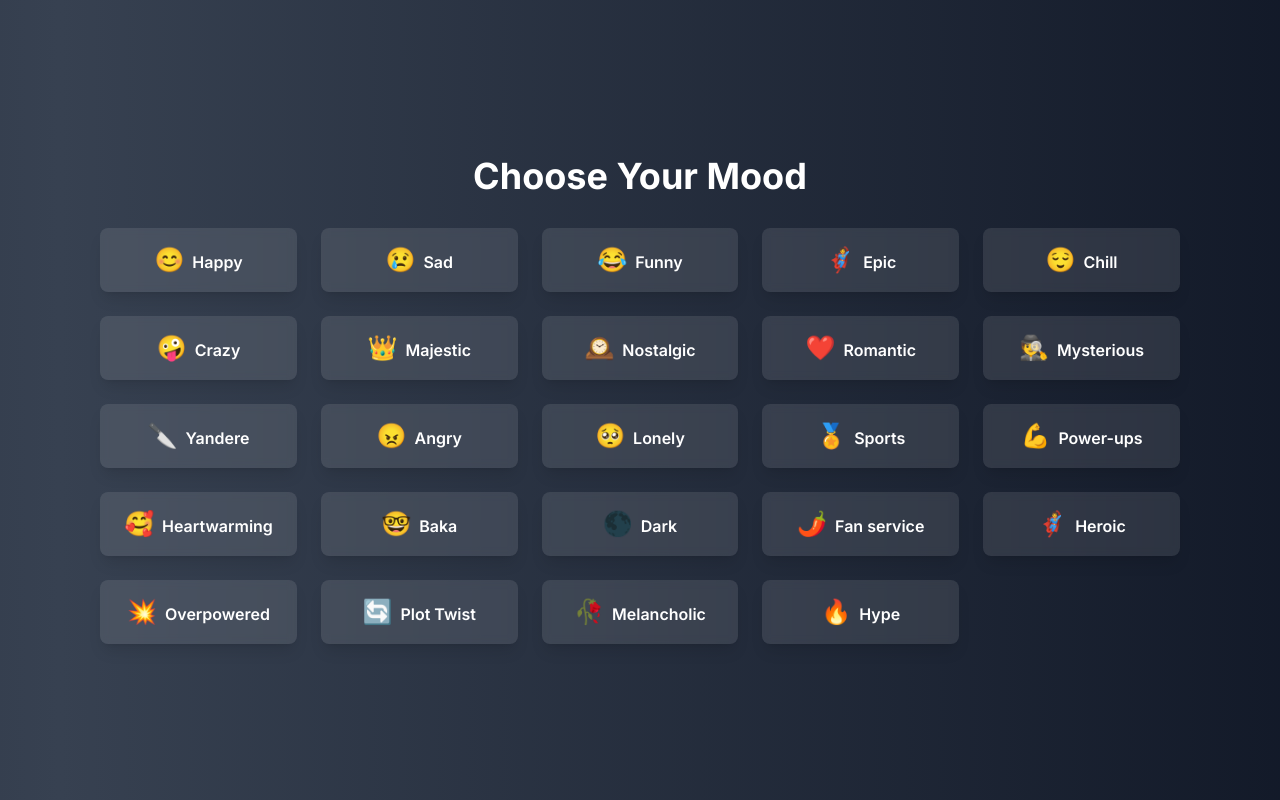
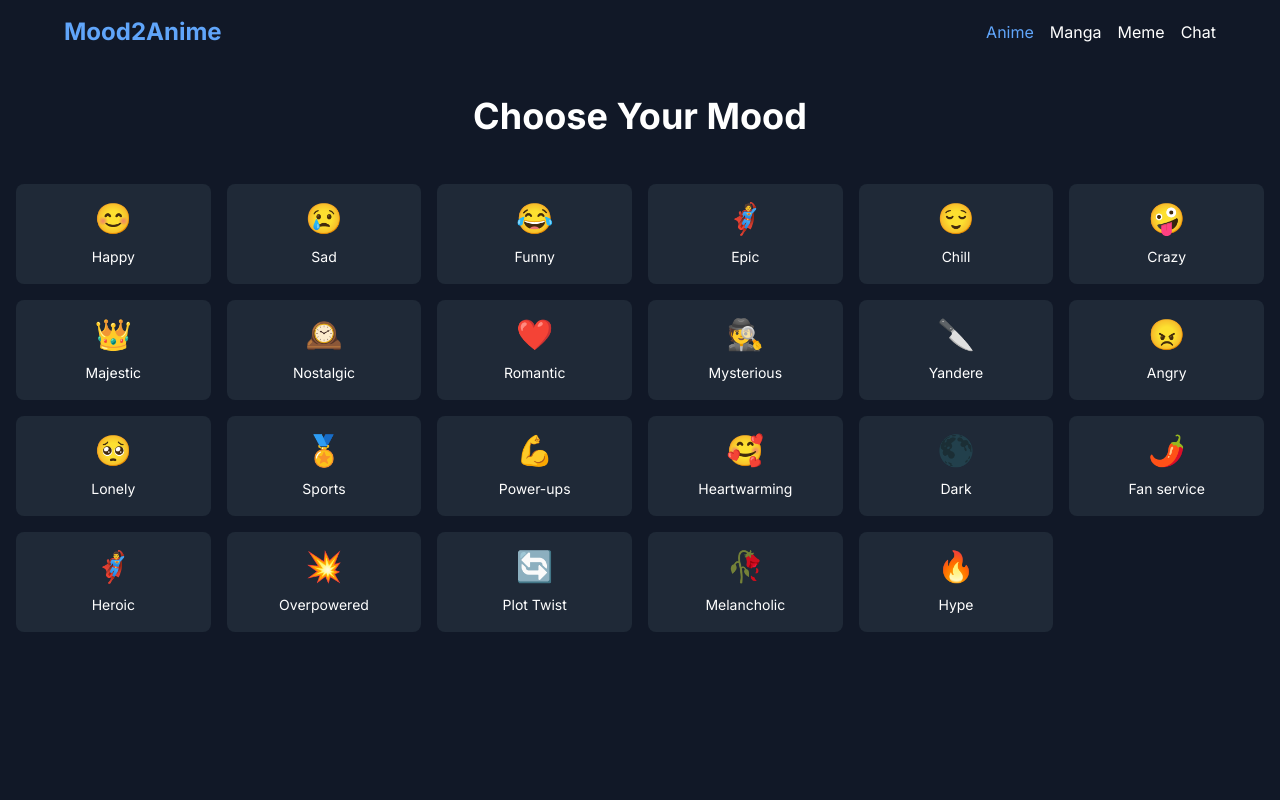
Before and after one commit to Flamki/mood2anime-last, a Next.js app: page /moods in a window 1280 px wide. Built offline with nearby package versions, Linux system fonts and the light colour scheme.

Commit message:
IMPROVE THE DESIGN IN SELECT MOOD SECTION

```diff
--- a/app/globals.css
+++ b/app/globals.css
@@ -26,13 +26,44 @@ body {
     rgb(var(--background-start-rgb));
 }
 
+/* Custom scrollbar styles */
+::-webkit-scrollbar {
+  width: 10px;
+}
 
-@layer utilities {
-  .shadow-text {
-    text-shadow: 2px 2px 4px rgba(0,0,0,0.8);
+::-webkit-scrollbar-track {
+  background: #1a202c;
+}
+
+::-webkit-scrollbar-thumb {
+  background: #4a5568;
+  border-radius: 5px;
+}
+
+::-webkit-scrollbar-thumb:hover {
+  background: #718096;
+}
+
+/* For Firefox */
+* {
+  scrollbar-width: thin;
+  scrollbar-color: #4a5568 #1a202c;
+}
+
+/* Custom animation for gradient background */
+@keyframes gradientAnimation {
+  0% {
+    background-position: 0% 50%;
+  }
+  50% {
+    background-position: 100% 50%;
+  }
+  100% {
+    background-position: 0% 50%;
   }
 }
 
-.text-shadow-lg {
-  text-shadow: 0 0 10px rgba(0, 0, 0, 0.5), 0 0 20px rgba(0, 0, 0, 0.3);
+.animate-gradient-x {
+  background-size: 200% 200%;
+  animation: gradientAnimation 15s ease infinite;
 }
--- a/app/manga/moods/page.tsx
+++ b/app/manga/moods/page.tsx
@@ -30,21 +30,31 @@ const moods: { name: string; emoji: string }[] = [
 
 export default function MangaMoodsPage() {
   return (
-    <div className="relative flex flex-col items-center justify-center min-h-screen overflow-hidden p-4">
-      <div className="absolute inset-0 bg-gradient-to-r from-gray-900 via-gray-700 to-gray-900 animate-gradient-x"></div>
-      <div className="relative z-10 text-center w-full max-w-6xl">
-        <h1 className="text-4xl font-bold text-white mb-8">Choose Your Manga Mood</h1>
-        <div className="grid grid-cols-2 sm:grid-cols-3 md:grid-cols-4 lg:grid-cols-5 gap-4">
+    <div className="min-h-screen bg-gray-900 text-white">
+      <header className="p-4">
+        <div className="max-w-6xl mx-auto flex justify-between items-center">
+          <Link href="/" className="text-2xl font-bold text-blue-400">Mood2Anime</Link>
+          <nav>
+            <Link href="/moods" className="mr-4 hover:text-blue-400 transition duration-300">Anime</Link>
+            <Link href="/manga/moods" className="mr-4 text-blue-400 hover:text-blue-400 transition duration-300">Manga</Link>
+            <Link href="/meme/moods" className="mr-4 hover:text-blue-400 transition duration-300">Meme</Link>
+            <Link href="/talk-to-fav" className="hover:text-blue-400 transition duration-300">Chat</Link>
+          </nav>
+        </div>
+      </header>
+      <main className="container mx-auto px-4 py-8">
+        <h1 className="text-4xl font-bold text-center mb-12">Choose Your Manga Mood</h1>
+        <div className="grid grid-cols-2 sm:grid-cols-3 md:grid-cols-4 lg:grid-cols-6 gap-4">
           {moods.map(({ name, emoji }) => (
             <Link key={name} href={`/manga/${name.toLowerCase()}`}>
-              <div className="bg-white bg-opacity-10 backdrop-filter backdrop-blur-sm text-white font-semibold py-3 px-4 rounded-lg shadow-lg hover:shadow-xl transition duration-300 ease-in-out transform hover:-translate-y-1 hover:scale-105 text-center cursor-pointer">
-                <span className="text-2xl mr-2">{emoji}</span>
+              <div className="bg-gray-800 rounded-lg p-4 text-center hover:bg-gray-700 transition duration-300">
+                <span className="text-3xl mb-2 block">{emoji}</span>
                 <span className="text-sm">{name}</span>
               </div>
             </Link>
           ))}
         </div>
-      </div>
+      </main>
     </div>
   );
 }
--- a/app/meme/moods/page.tsx
+++ b/app/meme/moods/page.tsx
@@ -19,21 +19,31 @@ const moods: { name: string; emoji: string }[] = [
 
 export default function MemeMoodsPage() {
   return (
-    <div className="relative flex flex-col items-center justify-center min-h-screen overflow-hidden p-4">
-      <div className="absolute inset-0 bg-gradient-to-r from-purple-400 via-pink-500 to-red-500 animate-gradient-x"></div>
-      <div className="relative z-10 text-center w-full max-w-6xl">
-        <h1 className="text-4xl font-bold text-white mb-8">Choose Your Meme Mood</h1>
-        <div className="grid grid-cols-2 sm:grid-cols-3 md:grid-cols-4 lg:grid-cols-5 gap-4">
+    <div className="min-h-screen bg-gray-900 text-white">
+      <header className="p-4">
+        <div className="max-w-6xl mx-auto flex justify-between items-center">
+          <Link href="/" className="text-2xl font-bold text-blue-400">Mood2Anime</Link>
+          <nav>
+            <Link href="/moods" className="mr-4 hover:text-blue-400 transition duration-300">Anime</Link>
+            <Link href="/manga/moods" className="mr-4 hover:text-blue-400 transition duration-300">Manga</Link>
+            <Link href="/meme/moods" className="mr-4 text-blue-400 hover:text-blue-400 transition duration-300">Meme</Link>
+            <Link href="/talk-to-fav" className="hover:text-blue-400 transition duration-300">Chat</Link>
+          </nav>
+        </div>
+      </header>
+      <main className="container mx-auto px-4 py-8">
+        <h1 className="text-4xl font-bold text-center mb-12">Choose Your Meme Mood</h1>
+        <div className="grid grid-cols-2 sm:grid-cols-3 md:grid-cols-4 lg:grid-cols-6 gap-4">
           {moods.map(({ name, emoji }) => (
             <Link key={name} href={`/meme/${name.toLowerCase()}`}>
-              <div className="bg-white bg-opacity-10 backdrop-filter backdrop-blur-sm text-white font-semibold py-3 px-4 rounded-lg shadow-lg hover:shadow-xl transition duration-300 ease-in-out transform hover:-translate-y-1 hover:scale-105 text-center cursor-pointer">
-                <span className="text-2xl mr-2">{emoji}</span>
+              <div className="bg-gray-800 rounded-lg p-4 text-center hover:bg-gray-700 transition duration-300">
+                <span className="text-3xl mb-2 block">{emoji}</span>
                 <span className="text-sm">{name}</span>
               </div>
             </Link>
           ))}
         </div>
-      </div>
+      </main>
     </div>
   );
 }
--- a/app/moods/page.tsx
+++ b/app/moods/page.tsx
@@ -20,7 +20,6 @@ const moods: { name: Mood; emoji: string }[] = [
   { name: 'Sports', emoji: '🏅' },
   { name: 'Power-ups', emoji: '💪' },
   { name: 'Heartwarming', emoji: '🥰' },
-  { name: 'Baka', emoji: '🤓' },
   { name: 'Dark', emoji: '🌑' },
   { name: 'Fan service', emoji: '🌶️' },
   { name: 'Heroic', emoji: '🦸‍♂️' },
@@ -32,24 +31,31 @@ const moods: { name: Mood; emoji: string }[] = [
 
 export default function MoodsPage() {
   return (
-    <div className="relative flex flex-col items-center justify-center min-h-screen overflow-hidden">
-      {/* Moving gradient background */}
-      <div className="absolute inset-0 bg-gradient-to-r from-gray-900 via-gray-700 to-gray-900 animate-gradient-x"></div>
-
-      {/* Content */}
-      <div className="relative z-10 text-center">
-        <h1 className="text-4xl font-bold text-white mb-8">Choose Your Mood</h1>
-        <div className="grid grid-cols-2 sm:grid-cols-3 md:grid-cols-4 lg:grid-cols-5 gap-6">
+    <div className="min-h-screen bg-gray-900 text-white">
+      <header className="p-4">
+        <div className="max-w-6xl mx-auto flex justify-between items-center">
+          <Link href="/" className="text-2xl font-bold text-blue-400">Mood2Anime</Link>
+          <nav>
+            <Link href="/moods" className="mr-4 text-blue-400 hover:text-blue-400 transition duration-300">Anime</Link>
+            <Link href="/manga/moods" className="mr-4 hover:text-blue-400 transition duration-300">Manga</Link>
+            <Link href="/meme/moods" className="mr-4 hover:text-blue-400 transition duration-300">Meme</Link>
+            <Link href="/talk-to-fav" className="hover:text-blue-400 transition duration-300">Chat</Link>
+          </nav>
+        </div>
+      </header>
+      <main className="container mx-auto px-4 py-8">
+        <h1 className="text-4xl font-bold text-center mb-12">Choose Your Mood</h1>
+        <div className="grid grid-cols-2 sm:grid-cols-3 md:grid-cols-4 lg:grid-cols-6 gap-4">
           {moods.map(({ name, emoji }) => (
             <Link key={name} href={`/anime/${name.toLowerCase()}`}>
-              <div className="bg-white bg-opacity-10 backdrop-filter backdrop-blur-sm text-white font-semibold py-4 px-6 rounded-lg shadow-lg hover:shadow-xl transition duration-300 ease-in-out transform hover:-translate-y-1 hover:scale-105 text-center cursor-pointer">
-                <span className="text-2xl mr-2">{emoji}</span>
-                <span>{name}</span>
+              <div className="bg-gray-800 rounded-lg p-4 text-center hover:bg-gray-700 transition duration-300">
+                <span className="text-3xl mb-2 block">{emoji}</span>
+                <span className="text-sm">{name}</span>
               </div>
             </Link>
           ))}
         </div>
-      </div>
+      </main>
     </div>
   );
 }
--- a/app/talk-to-fav/page.tsx
+++ b/app/talk-to-fav/page.tsx
@@ -1,6 +1,6 @@
 'use client';
 
-import React, { useState, useEffect, useCallback, useRef } from 'react';
+import React, { useState, useEffect, useCallback } from 'react';
 import Image from 'next/image';
 import Link from 'next/link';
 
@@ -9,7 +9,7 @@ const characters = [
   { id: 2, name: "Monkey D. Luffy", image: "/images/luffy.jpg" },
   { id: 3, name: "Goku", image: "/images/goku.jpeg" },
   { id: 4, name: "Lelouch vi Britannia", image: "/images/zero.jpeg" },
-  { id: 5, name: "gojo", image: "/images/gojo.png" },
+  { id: 5, name: "Gojo Satoru", image: "/images/gojo.png" },
   { id: 6, name: "Light Yagami", image: "/images/light.jpg" },
   { id: 7, name: "Tanjiro Kamado", image: "/images/demon.jpeg" },
 ];
@@ -25,7 +25,7 @@ export default function TalkToFavPage() {
   const handleCardClick = () => {
     nextCard();
     setIsAutoPlaying(false);
-    setTimeout(() => setIsAutoPlaying(true), 10000); // Resume auto-play after 10 seconds
+    setTimeout(() => setIsAutoPlaying(true), 10000);
   };
 
   useEffect(() => {
@@ -37,18 +37,26 @@ export default function TalkToFavPage() {
   }, [isAutoPlaying, nextCard]);
 
   return (
-    <div className="min-h-screen bg-gradient-to-br from-purple-600 to-blue-500 text-white py-12 px-4 sm:px-6 lg:px-8">
-      <div className="max-w-4xl mx-auto">
-        <h1 className="text-5xl font-bold text-center mb-8 animate-pulse">
-          Talk to Your Fav
-        </h1>
+    <div className="min-h-screen bg-gray-900 text-white overflow-x-hidden">
+      <header className="p-4">
+        <div className="max-w-6xl mx-auto flex justify-between items-center">
+          <Link href="/" className="text-2xl font-bold text-blue-400">Mood2Anime</Link>
+          <nav>
+            <Link href="/moods" className="mr-4 hover:text-blue-400 transition duration-300">Anime</Link>
+            <Link href="/manga/moods" className="mr-4 hover:text-blue-400 transition duration-300">Manga</Link>
+            <Link href="/meme/moods" className="mr-4 hover:text-blue-400 transition duration-300">Meme</Link>
+            <Link href="/talk-to-fav" className="text-blue-400 hover:text-blue-400 transition duration-300">Chat</Link>
+          </nav>
+        </div>
+      </header>
+      <main className="container mx-auto px-4 py-8 max-w-4xl">
+        <h1 className="text-4xl font-bold text-center mb-8">Talk to Your Fav</h1>
 
-        <div className="text-3xl font-bold text-center mb-12 animate-bounce">
+        <div className="text-3xl font-bold text-center mb-12 text-blue-400 animate-pulse">
           Coming Soon!
         </div>
 
-        {/* Stacked Character Cards */}
-        <div className="relative h-96 mb-16">
+        <div className="relative h-96 mb-16 mx-auto">
           {characters.map((character, index) => (
             <div
               key={character.id}
@@ -66,16 +74,15 @@ export default function TalkToFavPage() {
                 objectFit="cover"
                 className="rounded-lg shadow-2xl"
               />
-              <div className="absolute bottom-0 left-0 right-0 p-4 bg-gradient-to-t from-black to-transparent">
+              <div className="absolute bottom-0 left-0 right-0 p-4 bg-gradient-to-t from-gray-900 to-transparent">
                 <h2 className="text-2xl font-bold">{character.name}</h2>
               </div>
             </div>
           ))}
         </div>
 
-        {/* Project Description */}
-        <div className="bg-white bg-opacity-10 backdrop-filter backdrop-blur-lg rounded-lg p-8 shadow-xl">
-          <h2 className="text-3xl font-bold mb-4">About This Project</h2>
+        <div className="bg-gray-800 rounded-lg p-8 shadow-xl">
+          <h2 className="text-3xl font-bold mb-4 text-blue-400">About This Project</h2>
           <p className="mb-4">
             We&apos;re pushing the boundaries of AI and deep learning to make your anime dreams a reality.
             Imagine conversing with your favorite characters as if they were right beside you!
@@ -89,7 +96,7 @@ export default function TalkToFavPage() {
           <p className="mb-6">
             This ambitious project involves:
           </p>
-          <ul className="list-disc list-inside mb-6">
+          <ul className="list-disc list-inside mb-6 pl-4">
             <li>Developing character-specific language models</li>
             <li>Creating dynamic response generation algorithms</li>
             <li>Implementing real-time voice synthesis and emotion mapping</li>
@@ -101,13 +108,12 @@ export default function TalkToFavPage() {
           </p>
         </div>
 
-        {/* Support Call-to-Action */}
         <div className="mt-12 text-center">
           <Link
             href="https://www.buymeacoffee.com/bbook43811"
             target="_blank"
             rel="noopener noreferrer"
-            className="bg-yellow-400 text-gray-900 px-8 py-3 rounded-full text-xl font-bold hover:bg-yellow-300 transition duration-300 inline-block animate-pulse"
+            className="bg-blue-500 text-white px-8 py-3 rounded-full text-xl font-bold hover:bg-blue-600 transition duration-300 inline-block animate-pulse"
           >
             Support This Vision
           </Link>
@@ -115,7 +121,7 @@ export default function TalkToFavPage() {
             Every contribution brings us closer to making anime interactions a reality!
           </p>
         </div>
-      </div>
+      </main>
     </div>
   );
 }
```
Also changed, not shown: package.json (+6 -3 lines), 1 other file (tests, documents, lock files or other folders).
